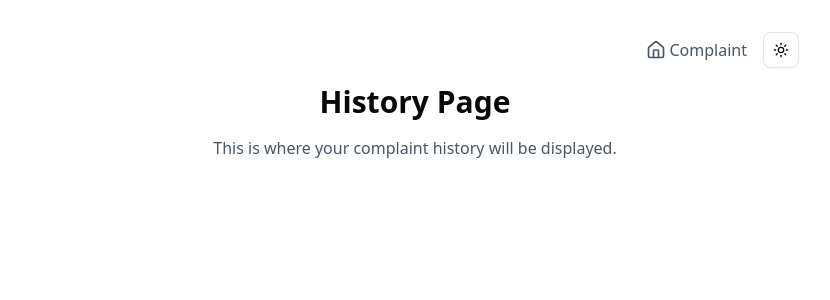
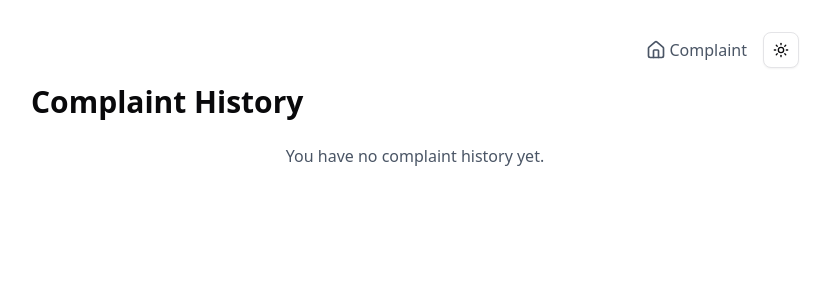
Before and after one commit to okihita/bijak-mengeluh, a Next.js app: page /history in a window 1280 px wide. Shown: the top 300 px of the page, without its empty margins (225-1055 px from the left). Built offline with nearby package versions, Linux system fonts and the light colour scheme.

Commit message:
feat: Implemented max-20 prompt history items

```diff
--- a/src/app/history/page.tsx
+++ b/src/app/history/page.tsx
@@ -1,11 +1,35 @@
 "use client";
 
-import { Home } from "lucide-react";
+import { Home, Trash2 } from "lucide-react";
 import Link from "next/link";
 import { ThemeToggle } from "@/components/theme-toggle";
 import { BottomNavigation } from "@/components/bottom-navigation";
+import { useEffect, useState } from "react";
+import { Button } from "@/components/ui/button";
+
+const usePersistentState = <T,>(key: string, initialValue: T): [T, React.Dispatch<React.SetStateAction<T>>] => {
+  const [value, setValue] = useState<T>(() => {
+    if (typeof window !== "undefined") {
+      const storedValue = localStorage.getItem(key);
+      return storedValue ? JSON.parse(storedValue) : initialValue;
+    }
+    return initialValue;
+  });
+
+  useEffect(() => {
+    localStorage.setItem(key, JSON.stringify(value));
+  }, [key, value]);
+
+  return [value, setValue];
+};
 
 export default function HistoryPage() {
+  const [promptHistory, setPromptHistory] = usePersistentState<string[]>("promptHistory", []);
+
+  const clearHistory = () => {
+    setPromptHistory([]);
+  };
+
   return (
     <>
       <main className="container mx-auto p-4 sm:p-6 md:p-8 pb-16">
@@ -23,10 +47,29 @@ export default function HistoryPage() {
             </div>
             <ThemeToggle />
           </div>
-          <h1 className="text-3xl font-bold text-center">History Page</h1>
-          <p className="text-center text-gray-600 dark:text-gray-400 mt-4">
-            This is where your complaint history will be displayed.
-          </p>
+          <div className="flex justify-between items-center mb-6">
+            <h1 className="text-3xl font-bold">Complaint History</h1>
+            {promptHistory.length > 0 && (
+              <Button variant="destructive" onClick={clearHistory}>
+                <Trash2 className="h-4 w-4 mr-2" />
+                Clear History
+              </Button>
+            )}
+          </div>
+
+          {promptHistory.length > 0 ? (
+            <ul className="space-y-4">
+              {promptHistory.map((prompt, index) => (
+                <li key={index} className="p-4 border rounded-lg shadow-sm">
+                  {prompt}
+                </li>
+              ))}
+            </ul>
+          ) : (
+            <p className="text-center text-gray-600 dark:text-gray-400 mt-4">
+              You have no complaint history yet.
+            </p>
+          )}
         </div>
       </main>
       <BottomNavigation />
--- a/src/app/page.tsx
+++ b/src/app/page.tsx
@@ -74,8 +74,11 @@ const useWebShare = () => {
   return { share };
 };
 
-const usePersistentState = (key: string, initialValue: string) => {
-  const [value, setValue] = useState(() => {
+const usePersistentState = <T,>(
+  key: string,
+  initialValue: T,
+): [T, React.Dispatch<React.SetStateAction<T>>] => {
+  const [value, setValue] = useState<T>(() => {
     if (typeof window !== "undefined") {
       const storedValue = localStorage.getItem(key);
       return storedValue ? JSON.parse(storedValue) : initialValue;
@@ -344,6 +347,10 @@ const GeneratedComplaint = ({
 
 export default function HomePage() {
   const [userInput, setUserInput] = usePersistentState("userInput", "");
+  const [promptHistory, setPromptHistory] = usePersistentState<string[]>(
+    "promptHistory",
+    [],
+  );
   const [isLoading, setIsLoading] = useState<boolean>(false);
   const [error, setError] = useState<string | null>(null);
 
@@ -497,6 +504,11 @@ export default function HomePage() {
       setSuggestedContacts(data.suggested_contacts);
       setRationale(data.rationale);
       setSocialHandle(data.social_handle_info);
+
+      // Save prompt to history
+      setPromptHistory((prevHistory) =>
+        [userInput, ...prevHistory].slice(0, 20),
+      ); // Keep last 10 prompts
     } catch (err: unknown) {
       let errorMessage = "Failed to generate response. Please try again.";
       if (err instanceof Error) {
```
